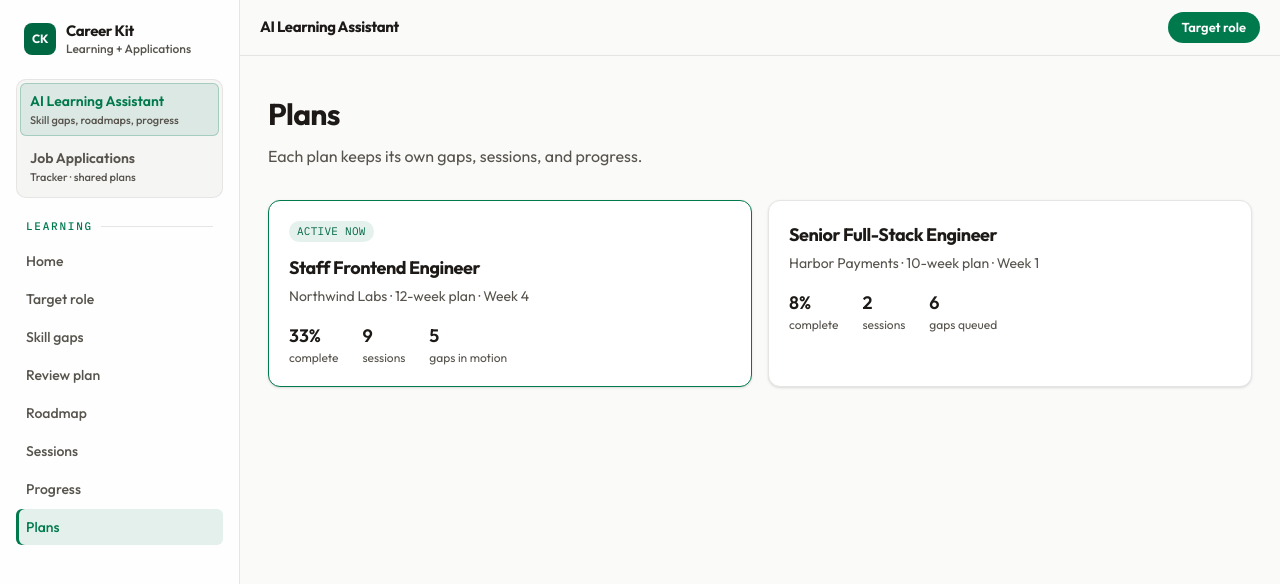
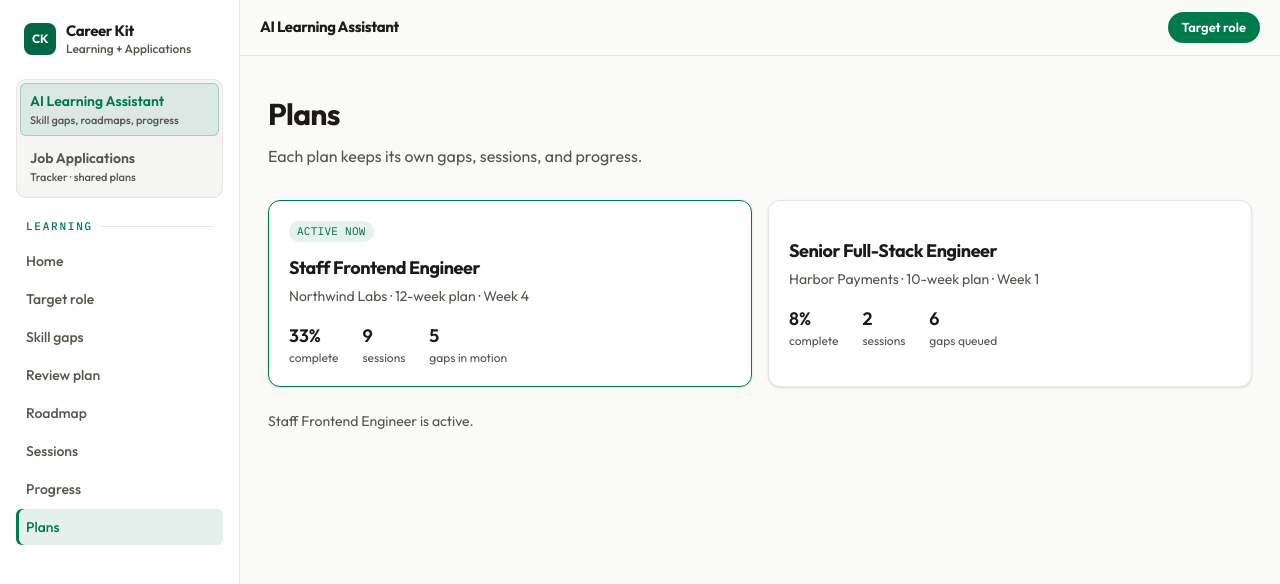
Before and after one commit to jappreetS/ai-learning-assistant, a Next.js app: page /plans in a window 1280 px wide. Shown: the top 584 px of the page. Built offline with nearby package versions, Linux system fonts and the light colour scheme.

Commit message:
ALA-22: choose the active plan
Choosing a plan moves Active now. Refresh brings Staff Frontend back.

https://jappreetsingh.atlassian.net/browse/ALA-22

```diff
--- a/src/app/(app)/plans/page.tsx
+++ b/src/app/(app)/plans/page.tsx
@@ -1,64 +1,8 @@
 import type { Metadata } from "next";
+import { PlansScreen } from "@/components/plans/PlansScreen";
 
 export const metadata: Metadata = { title: "Plans" };
 
-const plans = [
-  {
-    role: "Staff Frontend Engineer",
-    detail: "Northwind Labs · 12-week plan · Week 4",
-    active: true,
-    stats: [
-      { value: "33%", label: "complete" },
-      { value: "9", label: "sessions" },
-      { value: "5", label: "gaps in motion" },
-    ],
-  },
-  {
-    role: "Senior Full-Stack Engineer",
-    detail: "Harbor Payments · 10-week plan · Week 1",
-    active: false,
-    stats: [
-      { value: "8%", label: "complete" },
-      { value: "2", label: "sessions" },
-      { value: "6", label: "gaps queued" },
-    ],
-  },
-];
-
 export default function PlansPage() {
-  return (
-    <main className="mx-auto w-full max-w-5xl px-5 py-8 sm:py-10">
-      <h1 className="text-3xl font-bold tracking-tight">Plans</h1>
-      <p className="mt-3 max-w-xl text-muted">
-        Each plan keeps its own gaps, sessions, and progress.
-      </p>
-      <div className="mt-8 grid gap-4 md:grid-cols-2">
-        {plans.map((plan) => (
-          <article
-            key={plan.role}
-            className={`rounded-xl border bg-surface p-5 shadow-sm ${plan.active
-                ? "border-rail shadow-[0_0_0_3px_color-mix(in_oklab,var(--rail)_16%,transparent)]"
-                : "border-line"
-              }`}
-          >
-            {plan.active ? (
-              <p className="mb-3 w-fit rounded-full bg-rail/10 px-2 py-0.5 font-mono text-[11px] uppercase tracking-wide text-raildeep">
-                Active now
-              </p>
-            ) : null}
-            <h2 className="text-lg font-bold tracking-tight">{plan.role}</h2>
-            <p className="mt-1 text-sm text-muted">{plan.detail}</p>
-            <dl className="mt-4 flex flex-wrap gap-6">
-              {plan.stats.map((stat) => (
-                <div key={stat.label}>
-                  <dd className="text-lg font-semibold">{stat.value}</dd>
-                  <dt className="text-xs text-muted">{stat.label}</dt>
-                </div>
-              ))}
-            </dl>
-          </article>
-        ))}
-      </div>
-    </main>
-  );
+  return <PlansScreen />;
 }
--- /dev/null
+++ b/src/components/plans/PlansScreen.tsx
@@ -0,0 +1,73 @@
+"use client";
+
+import { useState } from "react";
+
+const plans = [
+  {
+    id: "staff-fe",
+    role: "Staff Frontend Engineer",
+    detail: "Northwind Labs · 12-week plan · Week 4",
+    stats: [
+      { value: "33%", label: "complete" },
+      { value: "9", label: "sessions" },
+      { value: "5", label: "gaps in motion" },
+    ],
+  },
+  {
+    id: "senior-fs",
+    role: "Senior Full-Stack Engineer",
+    detail: "Harbor Payments · 10-week plan · Week 1",
+    stats: [
+      { value: "8%", label: "complete" },
+      { value: "2", label: "sessions" },
+      { value: "6", label: "gaps queued" },
+    ],
+  },
+];
+
+export function PlansScreen() {
+  const [activeId, setActiveId] = useState("staff-fe");
+  const active = plans.find((plan) => plan.id === activeId) ?? plans[0];
+
+  return (
+    <main className="mx-auto w-full max-w-5xl px-5 py-8 sm:py-10">
+      <h1 className="text-3xl font-bold tracking-tight">Plans</h1>
+      <p className="mt-3 max-w-xl text-muted">
+        Each plan keeps its own gaps, sessions, and progress.
+      </p>
+      <div className="mt-8 grid gap-4 md:grid-cols-2">
+        {plans.map((plan) => {
+          const selected = plan.id === activeId;
+          return (
+            <button
+              key={plan.id}
+              type="button"
+              onClick={() => setActiveId(plan.id)}
+              className={`rounded-xl border bg-surface p-5 text-left shadow-sm ${selected
+                  ? "border-rail shadow-[0_0_0_3px_color-mix(in_oklab,var(--rail)_16%,transparent)]"
+                  : "border-line"
+                }`}
+            >
+              {selected ? (
+                <p className="mb-3 w-fit rounded-full bg-rail/10 px-2 py-0.5 font-mono text-[11px] uppercase tracking-wide text-raildeep">
+                  Active now
+                </p>
+              ) : null}
+              <h2 className="text-lg font-bold tracking-tight">{plan.role}</h2>
+              <p className="mt-1 text-sm text-muted">{plan.detail}</p>
+              <dl className="mt-4 flex flex-wrap gap-6">
+                {plan.stats.map((stat) => (
+                  <div key={stat.label}>
+                    <dd className="text-lg font-semibold">{stat.value}</dd>
+                    <dt className="text-xs text-muted">{stat.label}</dt>
+                  </div>
+                ))}
+              </dl>
+            </button>
+          );
+        })}
+      </div>
+      <p className="mt-6 text-sm text-muted">{active.role} is active.</p>
+    </main>
+  );
+}
```
